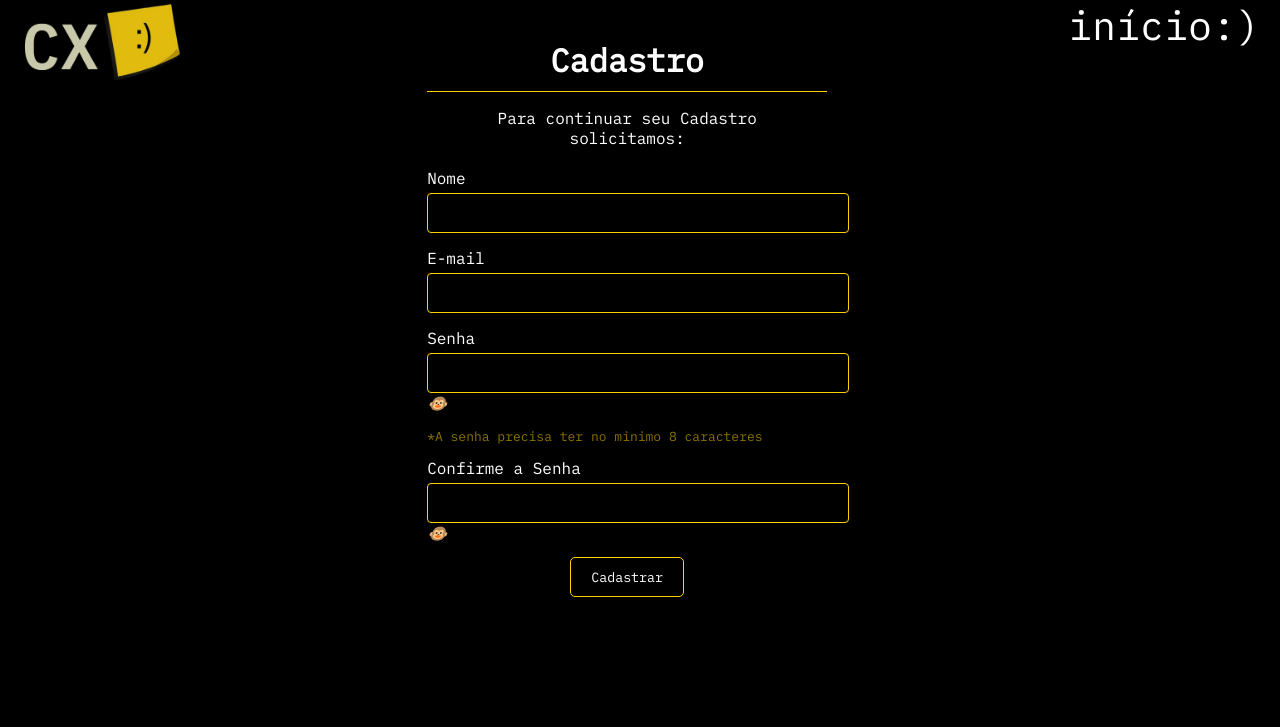
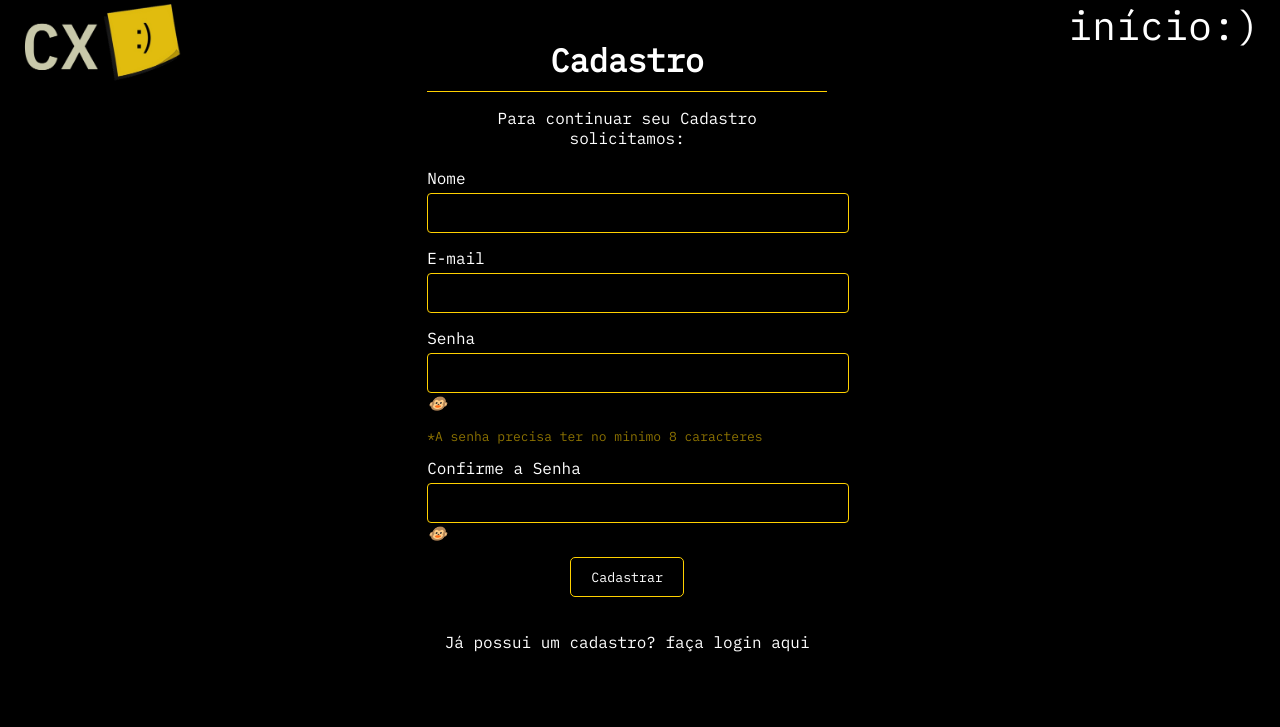
Before and after one commit to Nathan2076/ChronoXpanse, a PHP site: page /views/cad.php in a window 1280 px wide. Shown: the part 21-748 px from the top of the page. Run offline with PHP 8.4, Linux system fonts and the light colour scheme.

Commit message:
adiciona link de log para cad e vise versa

```diff
--- a/views/cad.php
+++ b/views/cad.php
@@ -52,6 +52,10 @@
                 <div class="button">
                     <input type="submit" onclick="Validate()" value="Cadastrar">
                 </div>
+                <br>
+                <div class="subtitle">
+                    <p>Já possui um cadastro? faça login<a href="log.php"> aqui</a></p>
+                </div>
             </form>
         </div>
     </div>
--- a/views/log.php
+++ b/views/log.php
@@ -40,6 +40,11 @@
                 <div class="button">
                     <input type="submit" onclick="Validate()" value="Entrar">
                 </div>
+
+                <br>
+                <div class="subtitle">
+                    <p>Ainda não possui cadastro? crie um<a href="log.php"> aqui</a></p>
+                </div>
             </form>
         </div>
     </div>
```
